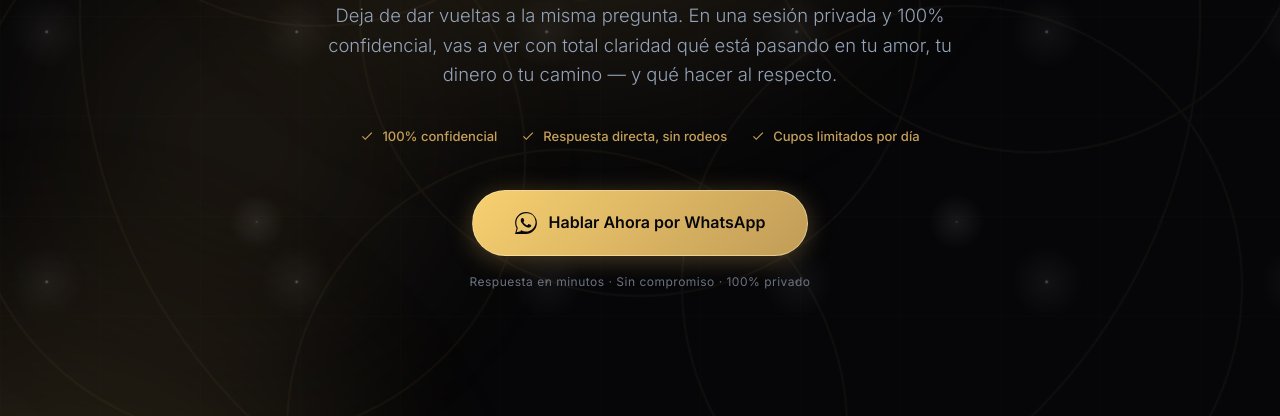
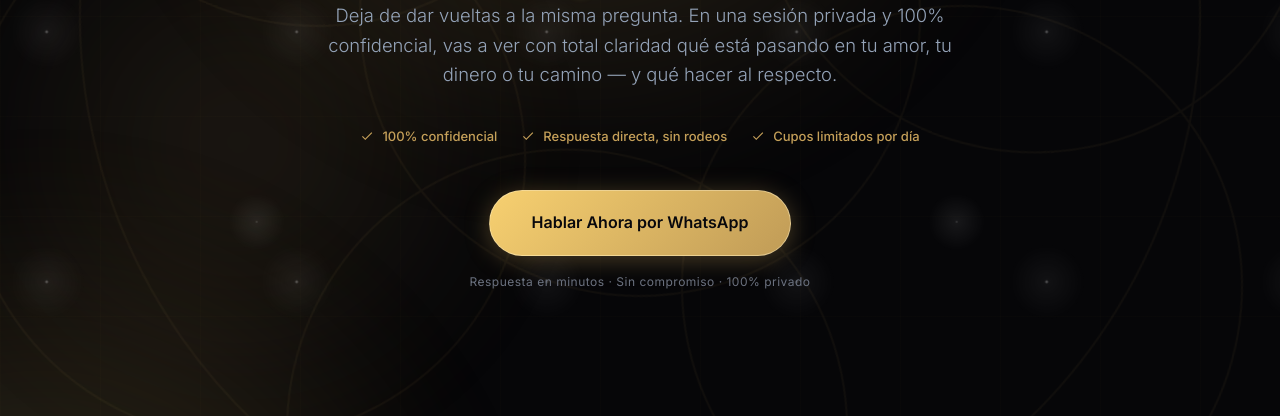
Before and after one commit to sebastian699/landing-claridad, a plain HTML site: page index.html in a window 1280 px wide. Shown: the part 384-800 px from the top of the page. Drawn offline with nearby package versions, Linux system fonts and the light colour scheme; a web font is replaced by a local one.

Commit message:
Correccion de mensaje neutral para el cliente

```diff
--- a/index.html
+++ b/index.html
@@ -744,9 +744,7 @@
                 </span>
             </div>
 
-<a href="#" class="btn-cta whatsapp-link" target="_blank" onclick="return gtag_report_conversion('#')">                <svg viewBox="0 0 24 24">
-                    <path d="M.057 24l1.687-6.163c-1.041-1.804-1.588-3.849-1.587-5.946C.06 5.348 5.4 0 11.973 0c3.184.001 6.177 1.242 8.426 3.496 2.248 2.254 3.487 5.251 3.484 8.437-.006 6.625-5.347 11.97-11.92 11.97-.211 0-.421-.006-.63-.016l-6.126 1.605A.717.717 0 0 1 .057 24zm6.262-4.103a.72.72 0 0 1 .531.047 10.211 10.211 0 0 0 5.124 1.378c5.807 0 10.53-4.685 10.535-10.44a10.407 10.407 0 0 0-3.075-7.411A10.375 10.375 0 0 0 11.973 1.43c-5.808 0-10.53 4.686-10.535 10.44a10.29 10.29 0 0 0 1.5 5.346.73.73 0 0 1 .075.58L1.75 22.214l4.572-1.197zM17.15 14.1c-.283-.141-1.674-.82-1.932-.915-.258-.095-.447-.141-.634.141-.188.283-.726.915-.89 1.102-.163.188-.327.211-.61.071-.283-.141-1.194-.437-2.275-1.396-.84-.746-1.405-1.667-1.57-1.95-.164-.283-.017-.435.124-.575.127-.127.283-.327.425-.49.141-.164.188-.283.283-.472.094-.188.047-.354-.024-.495-.071-.141-.634-1.517-.868-2.083-.228-.547-.46-.473-.634-.482-.164-.007-.352-.008-.54-.008-.188 0-.493.07-.752.354-.258.283-.987.957-.987 2.33s1.004 2.705 1.145 2.893c.141.188 1.976 2.992 4.793 4.195.67.286 1.193.457 1.6.587.673.213 1.286.183 1.77.11.539-.08 1.674-.68 1.909-1.337.234-.656.234-1.219.164-1.337-.07-.114-.258-.183-.54-.325z"/>
-                </svg>
+<a href="https://wa.me/573019360593?text=Hola,%20vengo%20de%20la%20p%C3%A1gina%20web%20y%20quiero%20m%C3%A1s%20informaci%C3%B3n%20sobre%20la%20Consulta%20Privada" class="btn-cta whatsapp-link" target="_blank" onclick="return gtag_report_conversion('https://wa.me/573019360593?text=Hola,%20vengo%20de%20la%20p%C3%A1gina%20web%20y%20quiero%20m%C3%A1s%20informaci%C3%B3n%20sobre%20la%20Consulta%20Privada')">                </svg>
                 Hablar Ahora por WhatsApp
             </a>
             <span class="cta-microcopy">Respuesta en minutos · Sin compromiso · 100% privado</span>
```
